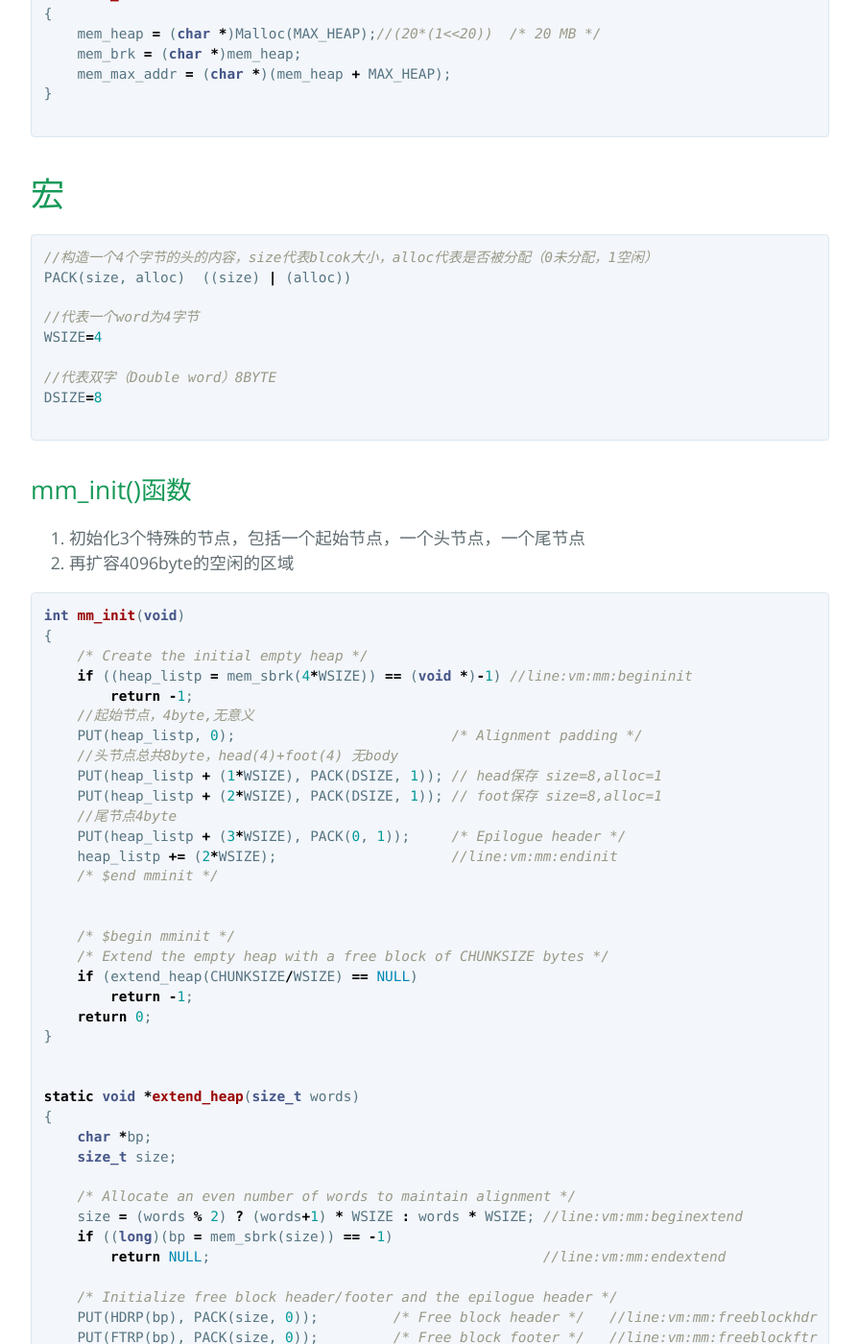
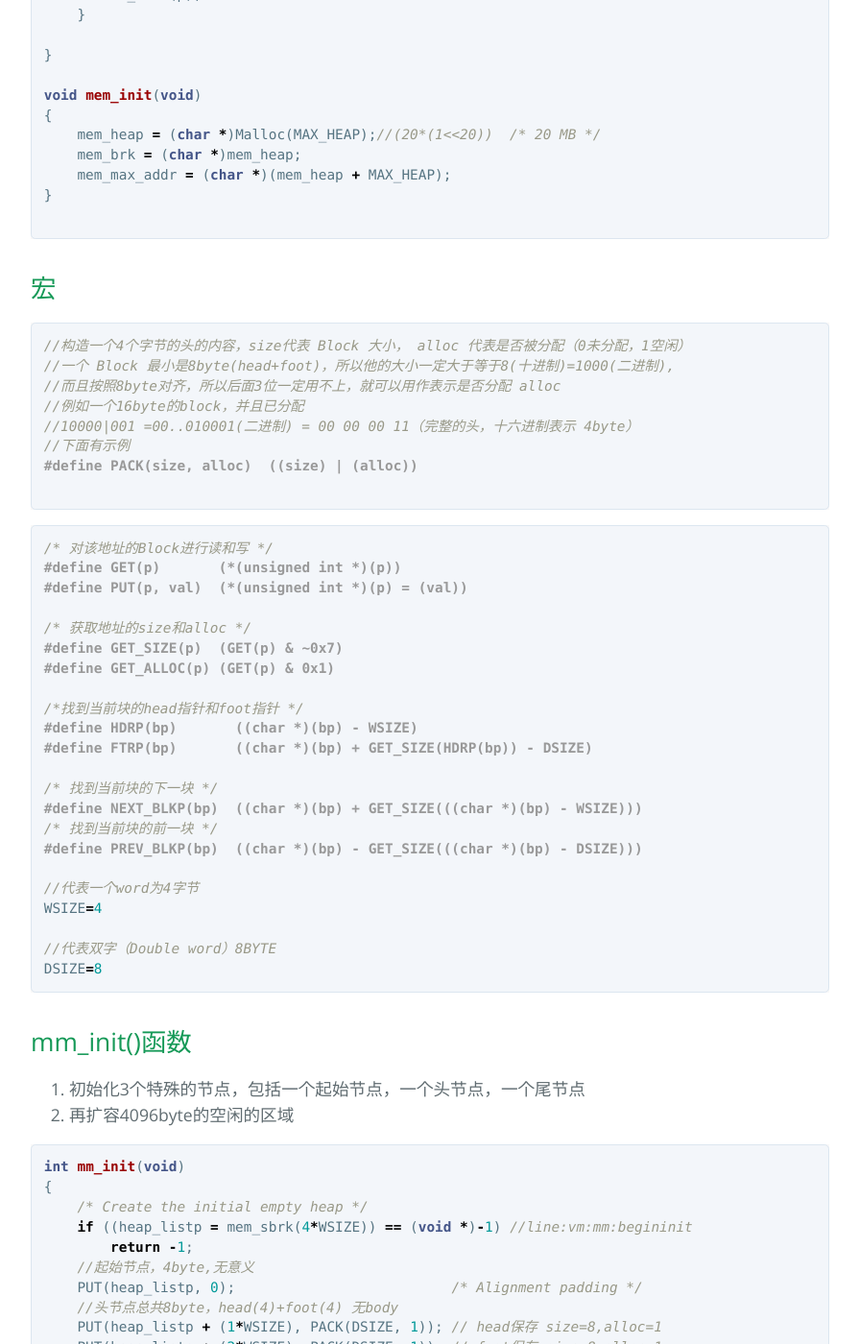
Before and after one commit to lhz1165/lhz1165.github.io, a Jekyll site: the page built from _posts/csapp/2024-04-27-malloc原理.md, in a window 1280 px wide and 1400 px high, scrolled down 1748 px. Shown: the whole window at 96% size, without its empty margins (192-1087 px from the left). Built offline with Jekyll 4.4.1, drawn with Linux system fonts in a browser that asks for light colours; some of the changed text lies outside the part shown.

Commit message:
fix:malloc lab

````diff
--- a/_posts/csapp/2024-04-27-malloc原理.md
+++ b/_posts/csapp/2024-04-27-malloc原理.md
@@ -13,10 +13,11 @@
 
 1. 把内存看作一个数组，数组的index就是内存地址,例如地址从（0x7ffff69a4010-0x7ffff7da4010），每个地址可以保存1BYTE(8位)的数据，学过java的可以理解为 byte[] arry=new byte[size]。
 
-2. 以word为最小单位（4byte），一个BLOCK节点包含head（4byte），body（按用户分配），foot（4byte）。
-3. head和foot保存BLCOK的 `size(头+尾+body总和)`和`alloc（是否空闲）`，来实现先前向后遍历整个数组。
-4. 初始一个word无用块，2个word头块，1个word 尾块
-5. 下面例子中相同颜色（浅蓝色深蓝色区分是foot还是head）的就是一个BLOCK
+2. 以word为最小单位（下图的一个矩形4byte），一个 Block 节点包含head（4byte），body（按用户分配），foot（4byte），至少 8byte 以上。
+3. head和foot保存 Block 的 `size(头+尾+body总和)`和`alloc（是否空闲）`。
+4. 初始一个word无用块，2个word头块，1个word 尾块，要扩容就在prologue和epilogue之间，移动epilogue往后即可。
+5. 下面例子中相同颜色（浅蓝色深蓝色区分是foot还是head）的就是一个 Block
+6. 每一个Block 的head大小固定，foot大小固定，body大小记录在head或foot中，因此我们就能通过对当前 block 地址的加减找到下一块或上一块的位置，以此来实现遍历。
 
 ![image-20240427143332371]({{ "/assets/malloc/image-20240427143332371.png" | absolute_url }})
 
@@ -50,18 +51,46 @@
 
 ```
 
-# 宏
+## 宏
 
 ```c
-//构造一个4个字节的头的内容，size代表blcok大小，alloc代表是否被分配（0未分配，1空闲）
-PACK(size, alloc)  ((size) | (alloc))
+//构造一个4个字节的头的内容，size代表 Block 大小， alloc 代表是否被分配（0未分配，1空闲）
+//一个 Block 最小是8byte(head+foot)，所以他的大小一定大于等于8(十进制)=1000(二进制),
+//而且按照8byte对齐，所以后面3位一定用不上，就可以用作表示是否分配 alloc
+//例如一个16byte的block，并且已分配
+//10000|001 =00..010001(二进制) = 00 00 00 11（完整的头，十六进制表示 4byte）
+//下面有示例
+#define PACK(size, alloc)  ((size) | (alloc))
+
+```
+
+
+
+
+
+```c
+/* 对该地址的Block进行读和写 */
+#define GET(p)       (*(unsigned int *)(p))
+#define PUT(p, val)  (*(unsigned int *)(p) = (val))
+
+/* 获取地址的size和alloc */
+#define GET_SIZE(p)  (GET(p) & ~0x7)
+#define GET_ALLOC(p) (GET(p) & 0x1)
+
+/*找到当前块的head指针和foot指针 */
+#define HDRP(bp)       ((char *)(bp) - WSIZE)
+#define FTRP(bp)       ((char *)(bp) + GET_SIZE(HDRP(bp)) - DSIZE)
+
+/* 找到当前块的下一块 */
+#define NEXT_BLKP(bp)  ((char *)(bp) + GET_SIZE(((char *)(bp) - WSIZE)))
+/* 找到当前块的前一块 */
+#define PREV_BLKP(bp)  ((char *)(bp) - GET_SIZE(((char *)(bp) - DSIZE)))
 
 //代表一个word为4字节
 WSIZE=4
 
 //代表双字（Double word）8BYTE
 DSIZE=8
-
 ```
 
 
@@ -109,14 +138,17 @@
         return NULL;                                        //line:vm:mm:endextend
 
     /* Initialize free block header/footer and the epilogue header */
-    PUT(HDRP(bp), PACK(size, 0));         /* Free block header */   //line:vm:mm:freeblockhdr
-    PUT(FTRP(bp), PACK(size, 0));         /* Free block footer */   //line:vm:mm:freeblockftr
-    PUT(HDRP(NEXT_BLKP(bp)), PACK(0, 1)); /* New epilogue header */ //line:vm:mm:newepihdr
+    PUT(HDRP(bp), PACK(size, 0));         /* Free block header */
+    PUT(FTRP(bp), PACK(size, 0));         /* Free block footer */
+
+    PUT(HDRP(NEXT_BLKP(bp)), PACK(0, 1)); /* New epilogue header */
 
     /* Coalesce if the previous block was free */
     return coalesce(bp);                                          //line:vm:mm:returnblock
 }
 ```
+
+
 
 
 
@@ -129,6 +161,24 @@
 ### 头节点和尾节点的指针
 
 ![image-20240427143332371]({{ "/assets/malloc/image-20240427143332371.png" | absolute_url }})
+
+
+
+构造头节点，还没初始化头节点head和foot之前
+
+![image-20240427143035383](/assets/malloc/pack1.png)
+
+初始头节点之后，pack(8,1)=1000\|001 =00..001001(二进制) = 00 00 00 09（32位的十六进制）
+
+由于 linux 采用的是小端存储,低位放在地址的低位所以09在前面
+
+![image-20240427143035383](/assets/malloc/pack3.png)
+
+初始化尾节点之后 pack(8,1)=1000\|001 =00..001001(二进制) = 00 00 00 09 （32位的十六进制）
+
+![image-20240427143035383](/assets/malloc/pack2.png)
+
+
 
 ### extend_heap(4096) 扩容产生一些free block(4096/4=1024块)
 
@@ -157,6 +207,26 @@
 bp代表当前指针（指向4018），从prologue的body出发，先查看head里面的size和是is_alloc,如图蓝色block，现在size=8，is_alloc=1，均不满足，bp再指向下一个块body（因为知道当前的szie，指针只需要往后走size长度即可）
 
 bp代表当前指针（指向4020），满足条件返回bp=4020
+
+```c
+ char *oldrover = rover;//上一次找到空闲块的位置
+
+    /* rover之后，从 rover 往下找 */
+    for ( ; GET_SIZE(HDRP(rover)) > 0; rover = NEXT_BLKP(rover))
+        if (!GET_ALLOC(HDRP(rover)) && (asize <= GET_SIZE(HDRP(rover))))
+            return rover;
+
+    /* rover之前，从头开始找 */
+    for (rover = heap_listp; rover < oldrover; rover = NEXT_BLKP(rover))
+        if (!GET_ALLOC(HDRP(rover)) && (asize <= GET_SIZE(HDRP(rover))))
+            return rover;
+
+    return NULL;
+```
+
+
+
+
 
 ### place(void *bp, size_t asize)
 
@@ -197,6 +267,8 @@
 
 ### 实验结果
 
-有空进一步优化空闲链表选取算法
+我先使用首次适应法，从头开始遍历效率太低
+
+之后采用临近适应算法，效率有明显提高
 
 ![result1.png]({{ "/assets/malloc/result1.png" | absolute_url }})
````
Also changed, not shown: other parts of _posts/csapp/2024-04-27-malloc原理.md (+1 -1 lines), about.md (+3 -3 lines).
